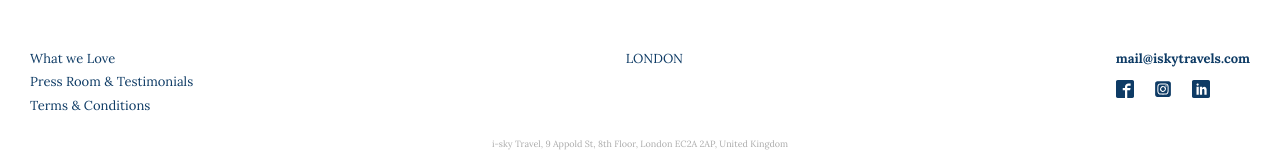
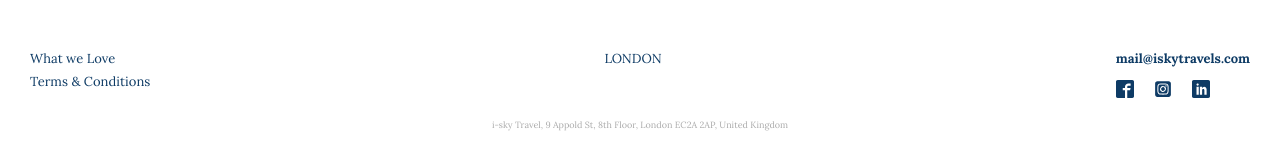
Before and after one commit to asqre/Rask-Travel, a React (Create React App) app: page / in a window 1280 px wide. Shown: the part 3281-3441 px from the top of the page. Built offline with nearby package versions, Linux system fonts and the light colour scheme.

Commit message:
fixed footer

```diff
--- a/src/layout/Footer.js
+++ b/src/layout/Footer.js
@@ -32,9 +32,6 @@ const Footer = () => {
           <div className="footer-left-column">
             <h3>
               <a href="/love">What we Love</a>
-            </h3>
-            <h3>
-              <a href="/press">Press Room &amp; Testimonials</a>
             </h3>
             <h3>
               <a href="/terms">Terms &amp; Conditions</a>
```
